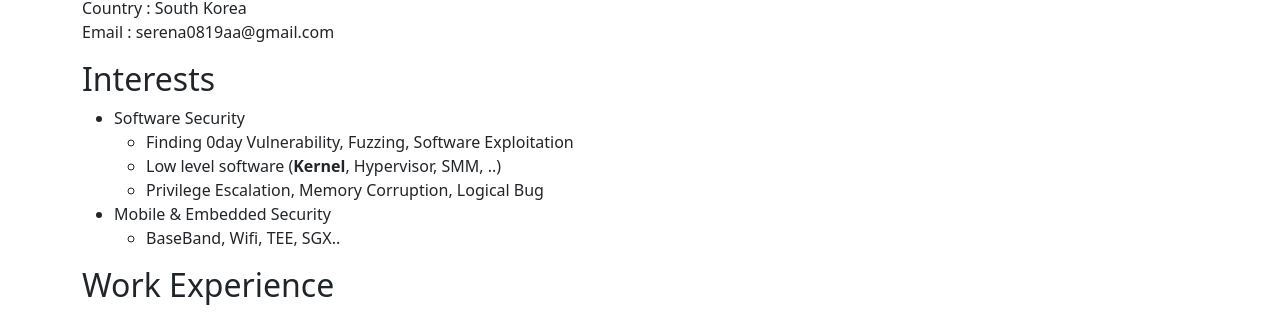
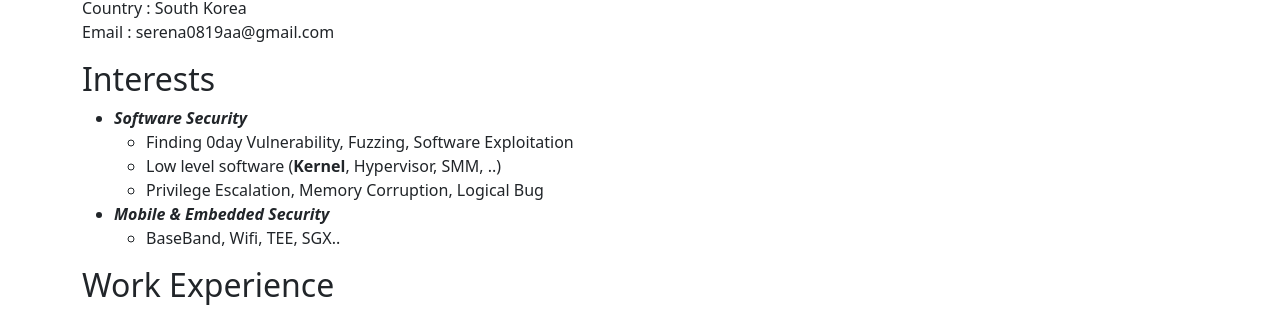
Before and after one commit to KernelGangster/KernelGangster.github.io, a Jekyll site: the page built from index.md, in a window 1280 px wide. Shown: the part 413-726 px from the top of the page. Built offline with Jekyll 4.4.1, drawn with Linux system fonts in a browser that asks for light colours.

Commit message:
add blod

```diff
--- a/index.md
+++ b/index.md
@@ -9,11 +9,11 @@ Email : serena0819aa@gmail.com
 
 
 ## Interests
-* Software Security
+* ***Software Security***
     * Finding 0day Vulnerability, Fuzzing, Software Exploitation
     * Low level software (**Kernel**, Hypervisor, SMM, ..)
     * Privilege Escalation, Memory Corruption, Logical Bug
-* Mobile & Embedded Security
+* ***Mobile & Embedded Security***
     * BaseBand, Wifi, TEE, SGX..
 
 ## Work Experience
```
Also changed, not shown: 4 other files.
